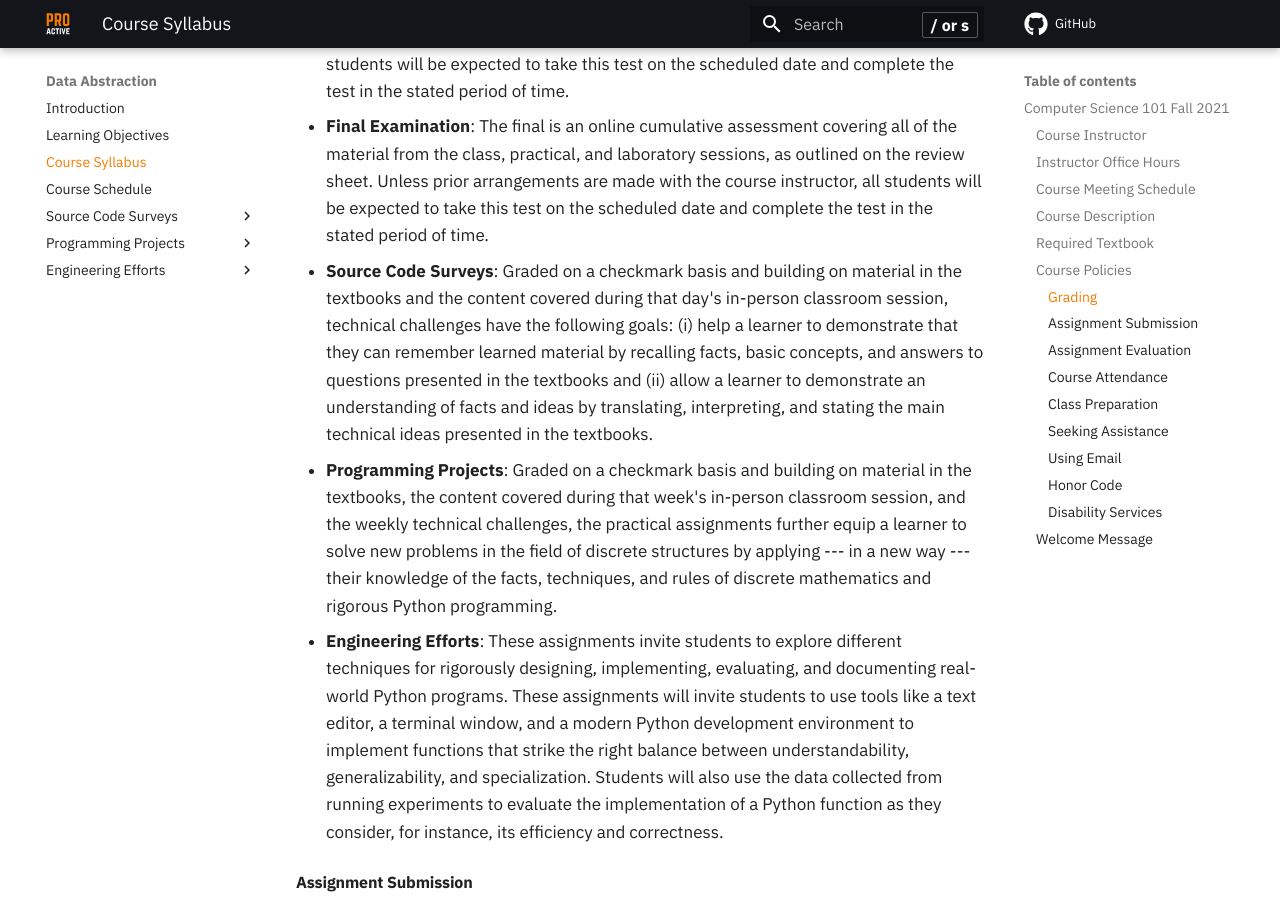
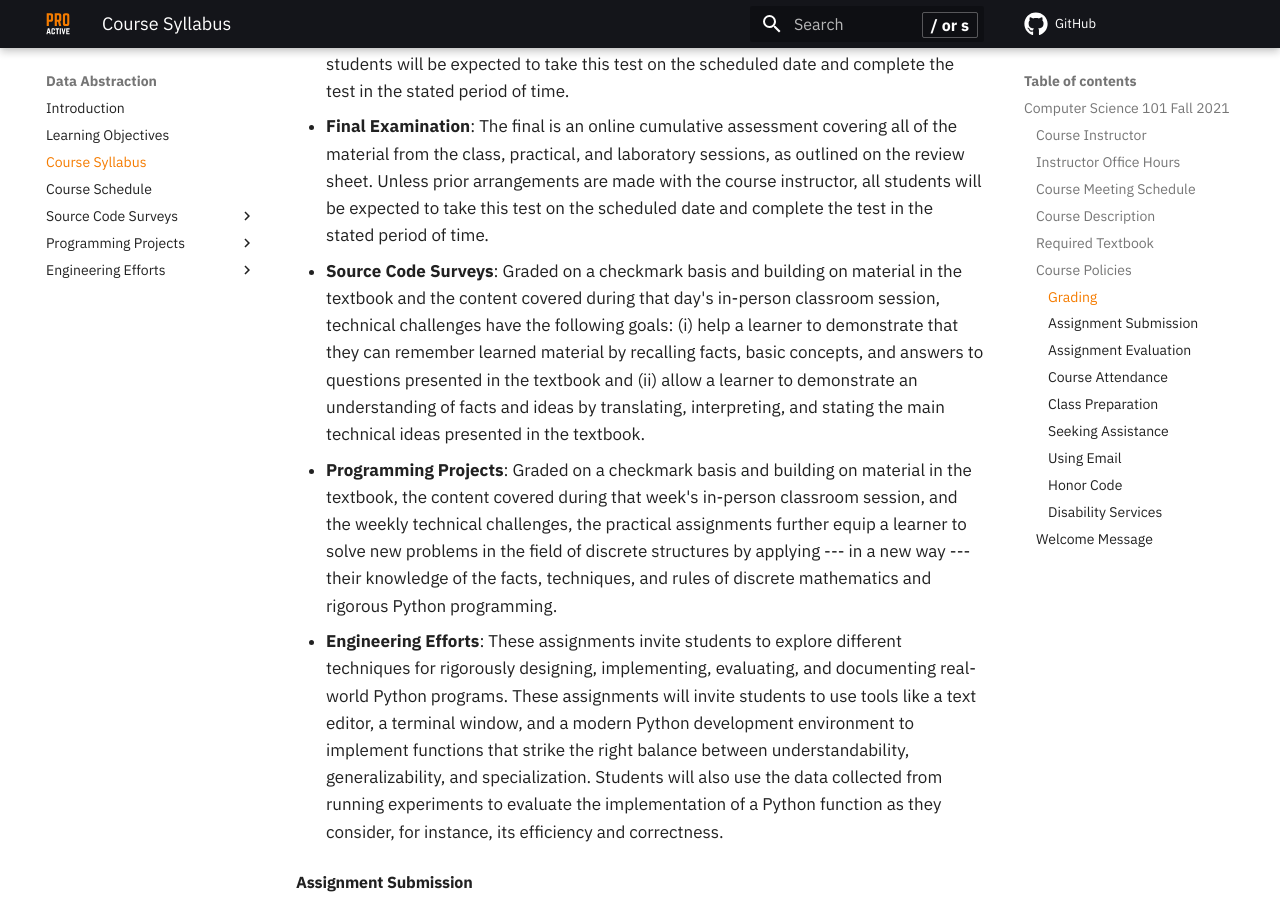
Before and after one commit to ProactiveProgrammers/www.proactiveprogrammers.com, an MkDocs documentation site: the page built from docs/data-abstraction/syllabus-data-abstraction.md, in a window 1280 px wide and 900 px high, scrolled down 2203 px. Built offline with MkDocs 1.6.1 and Material for MkDocs 9.7.7, drawn with Linux system fonts in a browser that asks for light colours; comment, search, counter and statistics services are not loaded; some of the changed lines change nothing that is shown; some of the changed text lies outside the part shown.

Commit message:
fix: Use "textbook" and improve description in syllabus-data-abstraction.

```diff
--- a/docs/data-abstraction/syllabus-data-abstraction.md
+++ b/docs/data-abstraction/syllabus-data-abstraction.md
@@ -19,16 +19,16 @@
 ???+ note "Scheduling Office Hours"
 
       To schedule a meeting with the course instructor during his office hours,
-      please visit his web site and click the "About $\rightarrow$ Schedule"
-      link at the top of the page. Now, you can schedule an appointment by
-      clicking the correct link in Google Calendar and then reserving an open
-      time slot.
+      please visit the [schedule](https://www.gregorykapfhammer.com/schedule/)
+      page of his web site and click the "Schedule an Appointment" link at the
+      top of the page. Now, you can schedule an appointment by clicking a
+      suitable box in Google Calendar and then reserving an open time slot.
 
 ### Course Meeting Schedule
 
-- Lecture, Discussion, and Group Work Session: Monday and Wednesday, 9:10 am--10:00 am
-- Programming Session: Friday, 9:10 am--10:00 am
-- Laboratory Session: Thursday, 3:00 pm--4:50 pm
+- Lecture, Discussion, and Group Work Session: Monday and Wednesday, 9:10 am-10:00 am
+- Programming Session: Friday, 9:10 am-10:00 am
+- Laboratory Session: Thursday, 3:00 pm-4:50 pm
 
 ### Course Description
 
@@ -89,16 +89,16 @@ These grading categories have the following definitions:
     scheduled date and complete the test in the stated period of time.
 
 -   **Source Code Surveys**: Graded on a checkmark basis and building on
-    material in the textbooks and the content covered during that day's
+    material in the textbook and the content covered during that day's
     in-person classroom session, technical challenges have the following goals:
     (i) help a learner to demonstrate that they can remember learned material by
     recalling facts, basic concepts, and answers to questions presented in the
-    textbooks and (ii) allow a learner to demonstrate an understanding of facts
+    textbook and (ii) allow a learner to demonstrate an understanding of facts
     and ideas by translating, interpreting, and stating the main technical ideas
-    presented in the textbooks.
+    presented in the textbook.
 
 -   **Programming Projects**: Graded on a checkmark basis and building on
-    material in the textbooks, the content covered during that week's in-person
+    material in the textbook, the content covered during that week's in-person
     classroom session, and the weekly technical challenges, the practical
     assignments further equip a learner to solve new problems in the field of
     discrete structures by applying --- in a new way --- their knowledge of the
```
